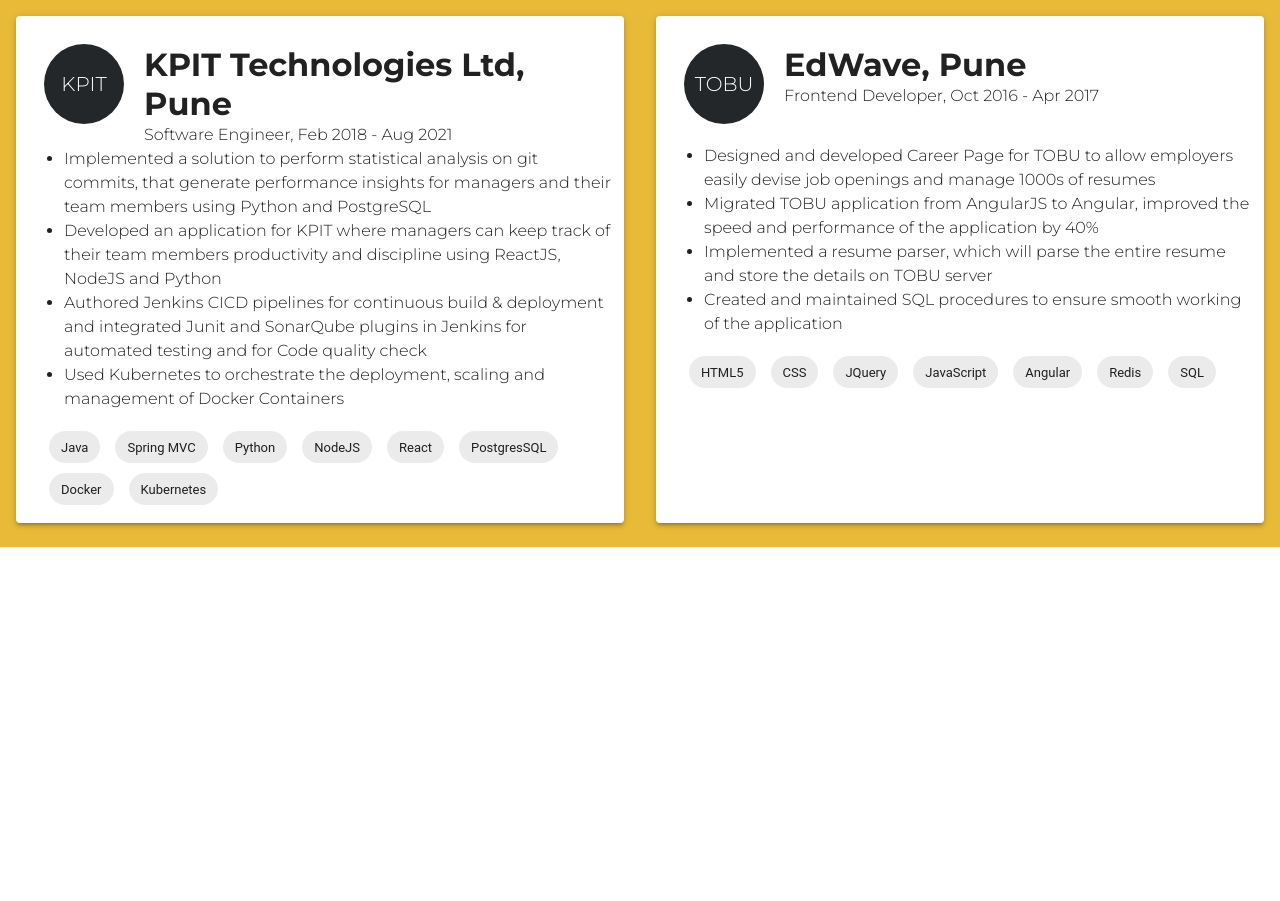
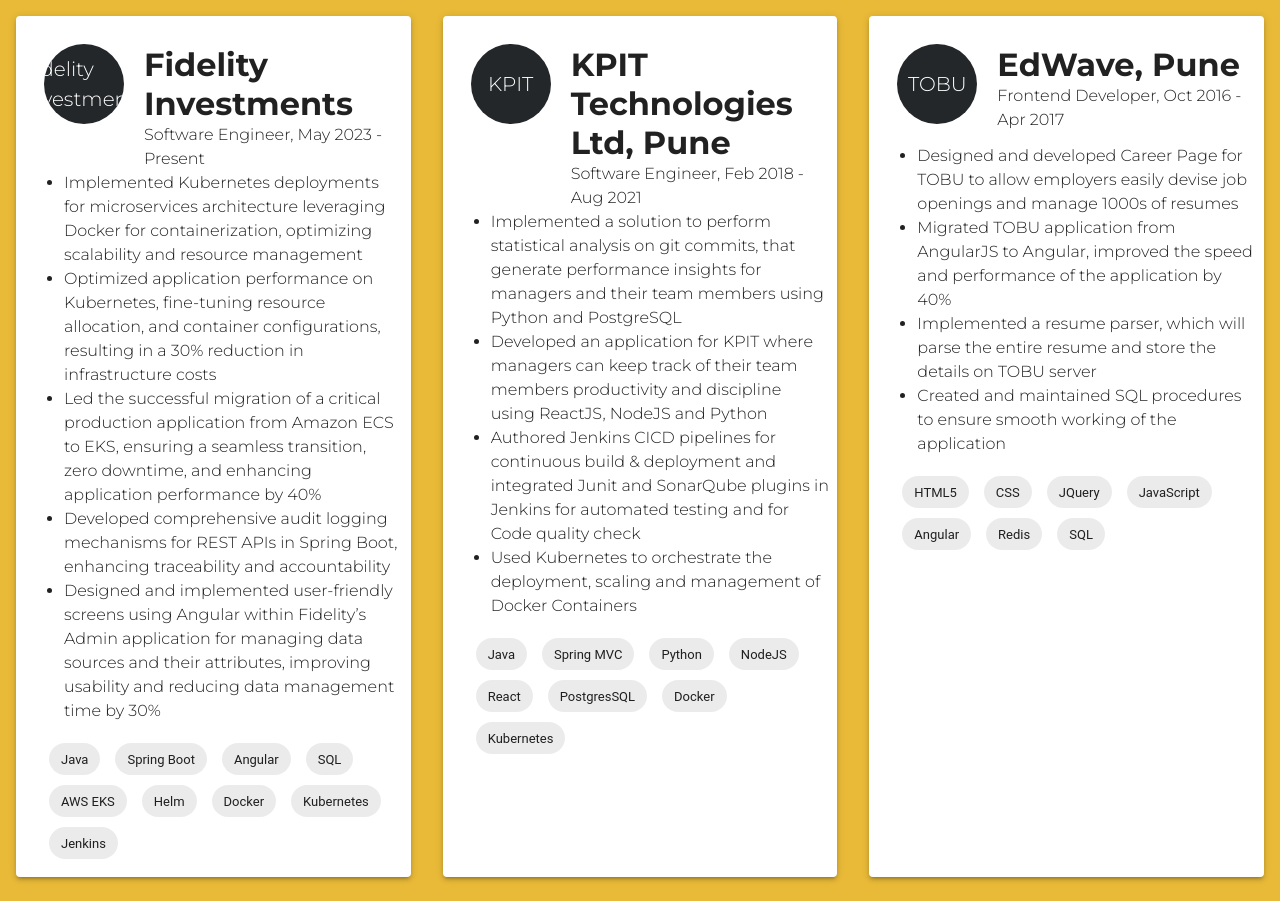
Before and after one commit to mansi-dev/portfolio, a Next.js app: page /experience in a window 1280 px wide. Before the commit the page ends 800 px from the top, so only its background shows below. Built offline with nearby package versions, Linux system fonts and the light colour scheme.

Commit message:
Added Fidelity experience

```diff
--- a/pages/experience.js
+++ b/pages/experience.js
@@ -20,6 +20,47 @@
                         p: 1,
                     },
                 }}>
+
+     <Paper elevation={3} className={styles.leftPaper}>
+                        <div className={styles.paperHeader}>
+
+                            <div className={styles.companyLogo}>
+                                <Avatar sx={{ backgroundColor: '#23272A', width: '80px', height: '80px', fontWeight: 300, fontFamily: 'Montserrat, sans-serif !important', lineHeight: 1.5, margin: '20px' }}>Fidelity Investments</Avatar>
+                            </div>
+                            <div className={styles.jobTitle}>
+
+                                <h1 className={styles.companyName}>Fidelity Investments</h1>
+                                <p className={styles.jobRole}>Software Engineer, May 2023 - Present</p>
+                            </div>
+                        </div>
+                        <div className={styles.jobDesc}>
+                            <ul>
+                                <li> Implemented Kubernetes deployments for microservices architecture leveraging Docker for containerization,
+optimizing scalability and resource management </li>
+                                <li> Optimized application performance on Kubernetes, fine-tuning resource allocation, and container configurations,
+resulting in a 30% reduction in infrastructure costs </li>
+                                <li> Led the successful migration of a critical production application from Amazon ECS to EKS, ensuring a seamless
+transition, zero downtime, and enhancing application performance by 40% </li>
+                                <li> Developed comprehensive audit logging mechanisms for REST APIs in Spring Boot, enhancing traceability and
+accountability </li>
+    <li> Designed and implemented user-friendly screens using Angular within Fidelity’s Admin application for managing
+data sources and their attributes, improving usability and reducing data management time by 30% </li>
+                            </ul>
+                        </div>
+                        <div className={styles.skills}>
+                            <Chip label="Java" className={styles.chip} />
+                            <Chip label="Spring Boot" className={styles.chip} />
+                            <Chip label="Angular" className={styles.chip} />
+                            <Chip label="SQL" className={styles.chip} />
+                            <Chip label="AWS EKS" className={styles.chip} />
+                            <Chip label="Helm" className={styles.chip} />
+                            <Chip label="Docker" className={styles.chip} />
+                            <Chip label="Kubernetes" className={styles.chip} />
+                            <Chip label="Jenkins" className={styles.chip} />
+
+                        </div>
+                    </Paper>
+
 
                     <Paper elevation={3} className={styles.leftPaper}>
                         <div className={styles.paperHeader}>
```
